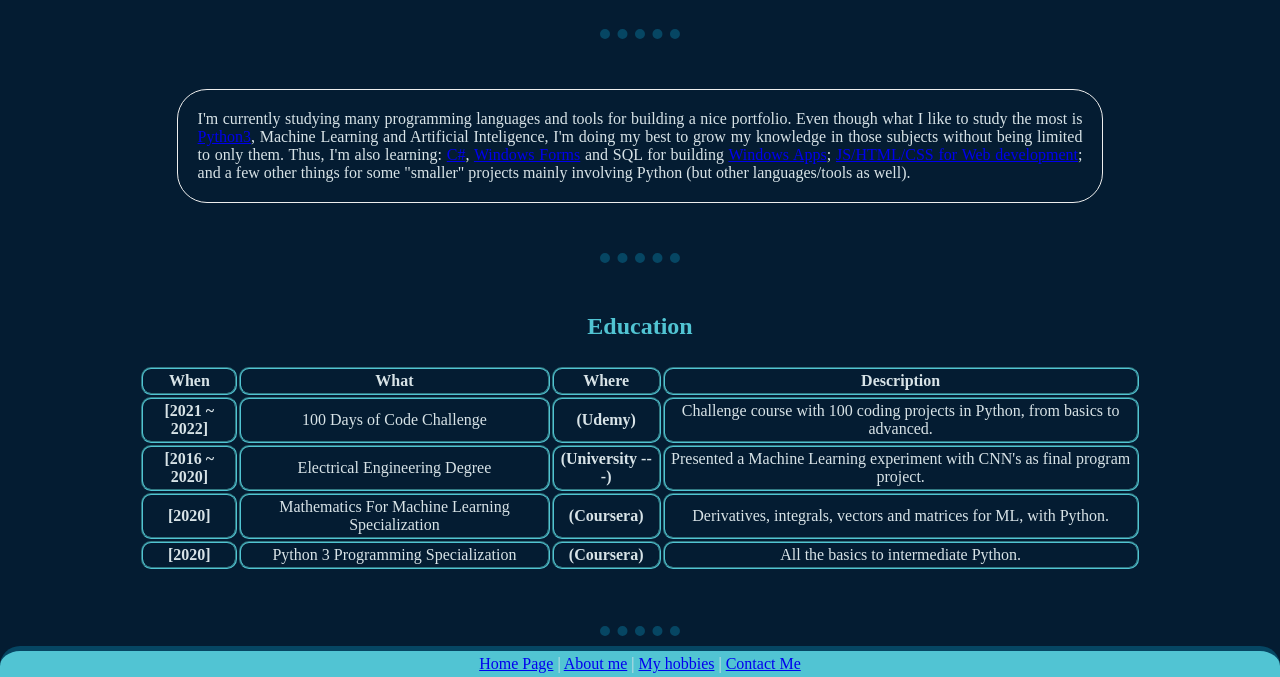
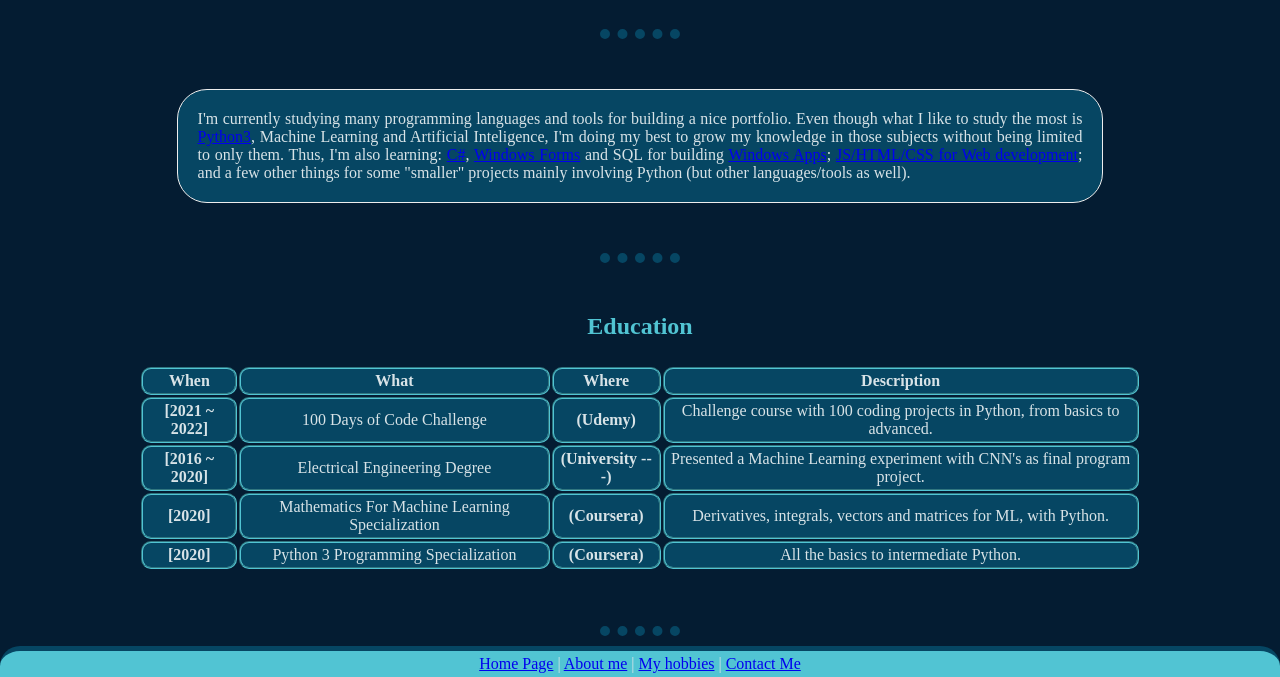
Before and after one commit to ArielMAJ/Web_Development_Bootcamp, a plain HTML site: page CV/aboutme.html in a window 1280 px wide. Shown: the part 123-800 px from the top of the page. Drawn offline with Linux system fonts and the light colour scheme.

Commit message:
Changed some background colors

```diff
--- a/CV/CSS/styles.css
+++ b/CV/CSS/styles.css
@@ -23,6 +23,7 @@ ol {
 }
 
 li{
+  background-color: #064663;
   text-align: justify;
   border-style: groove;
   border-width: 1px;
@@ -48,6 +49,7 @@ hr {
 }
 
 p{
+  background-color: #064663;
   text-align: justify;
   border-style: groove;
   border-width: 1px;
@@ -64,6 +66,10 @@ table, th, td {
   border: 2px groove #51C4D3;
   border-radius: 10px;
   padding: 3px;
+}
+
+th, td {
+  background-color: #064663;
 }
 table{
   width: 80%;
```
